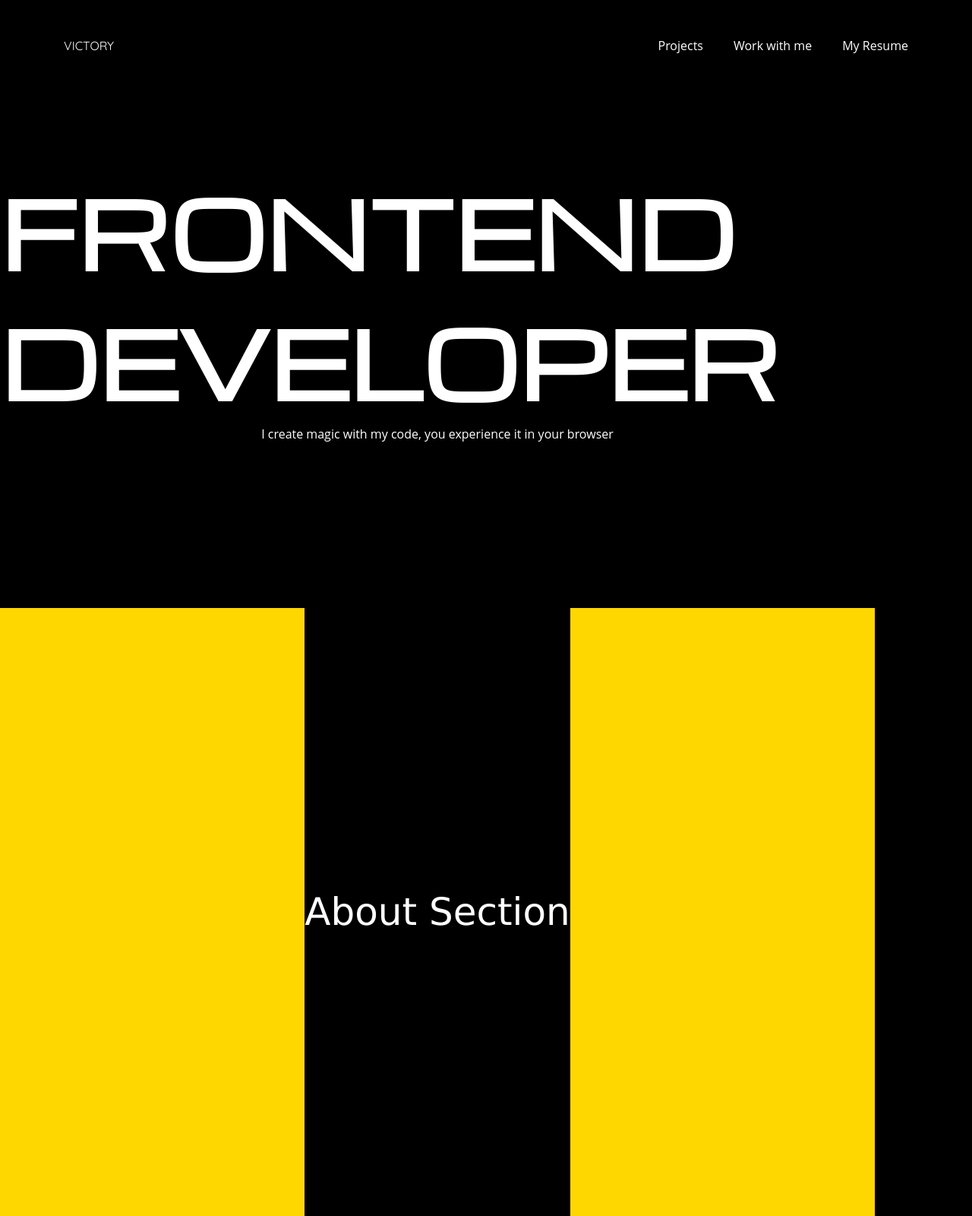
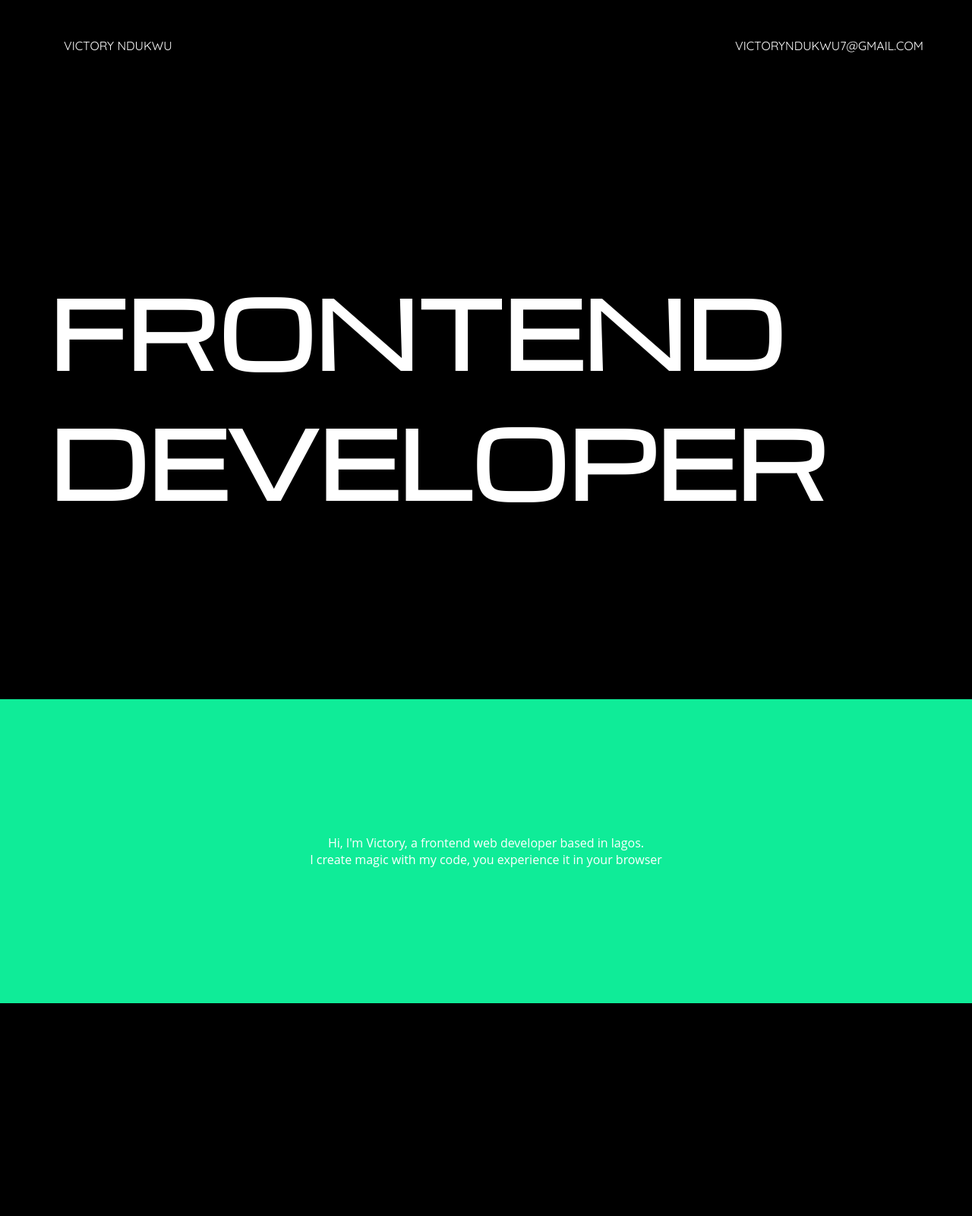
Before and after one commit to victoryndukwu/folio, a plain HTML site: page index.html in a window 1280 px wide. Shown: the top 1600 px of the page at 76% size. Drawn offline with nearby package versions, Linux system fonts and the light colour scheme; a web font is replaced by a local one.

Commit message:
made some new additions to the portfolio

```diff
--- a/index.html
+++ b/index.html
@@ -16,15 +16,16 @@
 </head>
 
 <body id="body">
-
-
     <nav class="nav">
         <div class="container">
 
             <span class="logo">
-                <p class="logo-text">Victory</p>
+                <p class="logo-text">Victory Ndukwu</p>
             </span>
-            <ul class="menu">
+            <div class="menu">
+                <p class="logo-text">victoryndukwu7@gmail.com</p>
+            </div>
+            <!-- <ul class="menu">
                 <a>
                     <li class="list-items">Projects</li>
                 </a>
@@ -33,21 +34,24 @@
                 </a>
                 <a>
                     <li class="list-items">My Resume</li>
+
                 </a>
 
-            </ul>
+            </ul> -->
         </div>
 
     </nav>
-    <div class="wrapper">
 
     <main class="main section">
+        <div class="container">
             <h1 class="main-heading">Frontend Developer</h1>
-            <p>I create magic with my code, you experience it in your browser</p>
+        </div>
 
     </main>
+
     <section class="about section">
-            <p class="section-heading">About Section</p>
+        <p>Hi, I'm Victory, a frontend web developer based in lagos.</p>
+        <p>I create magic with my code, you experience it in your browser</p>
     </section>
     <section class="work section">
         <p class="section-heading">Selected Work</p>
@@ -59,7 +63,6 @@
     <footer class="footer">
         <p class="footer-text">Footer</p>
     </footer>
-    </div>
 
 
 
--- a/main.css
+++ b/main.css
@@ -1,31 +1,48 @@
  @import url('https://fonts.googleapis.com/css2?family=Michroma&family=Quicksand:wght@300;400;500;600;700&family=Zen+Dots&display=swap');
 
+ /* general styling */
  * {
      padding: 0;
      margin: 0;
-     background-color: #000;
-
+     /* background-color: #000; */
      /* color: rgb(110, 43, 233); */
      color: white;
      font-family: "Open Sans", 'Courier New', Courier, monospace;
  }
 
- .wrapper {
+ .constainer {
      display: flex;
      flex-direction: column;
      justify-content: center;
      align-items: center;
      width: 90%;
-     background-color: gold;
  }
+
+ .section {
+     display: flex;
+     flex-direction: column;
+     justify-content: center;
+     align-items: center;
+     height: 100vh;
+     background-color: #000;
+     width: 100vw;
+ }
+
+ .section .section-heading {
+     font-family: 'Lucida Sans', 'Lucida Sans Regular', 'Lucida Grande', 'Lucida Sans Unicode', Geneva, Verdana, sans-serif;
+     font-size: 50px;
+ }
+
+ /* nav styling */
 
  .nav {
      display: flex;
      justify-content: center;
      align-items: center;
      height: 15vh;
-     position: fixed;
+     /* position: fixed; */
      width: 100vw;
+     background-color: #000;
  }
 
  .nav .container {
@@ -36,7 +53,6 @@
      height: 100%;
 
  }
-
 
  .nav .logo {
      font-size: 28px;
@@ -69,28 +85,33 @@
      font-weight: 700;
  }
 
-
-
- .section {
-     display: flex;
-     flex-direction: column;
-     justify-content: center;
-     align-items: center;
-     height: 100vh;
-     background-color: #000;
- }
-
- .section .section-heading {
-     font-family: 'Lucida Sans', 'Lucida Sans Regular', 'Lucida Grande', 'Lucida Sans Unicode', Geneva, Verdana, sans-serif;
-     font-size: 50px;
- }
+ /* main/hero section styling */
 
  .main {
      /* background-color: aquamarine; */
+     display: grid;
+     place-items: center;
+ }
+
+ .main .container {
+     display: grid;
+     place-items: center;
+
+     background-color: #000;
+     width: 90%;
+     height: 100%;
+ }
+
+ .main-heading {
+     font-family: 'Michroma', sans-serif;
+     text-transform: uppercase;
+     font-size: 120px;
+
  }
 
  .about {
-     /* background-color: rgb(15, 236, 152); */
+     background-color: rgb(15, 236, 152);
+     height: 50vh;
  }
 
  .work {
@@ -117,11 +138,3 @@
      font-size: 50px;
 
  }
-
-
- .main-heading {
-     font-family: 'Michroma', sans-serif;
-     text-transform: uppercase;
-     font-size: 120px;
-
- }
```
Lines whose indentation alone changed are shown as unchanged.
